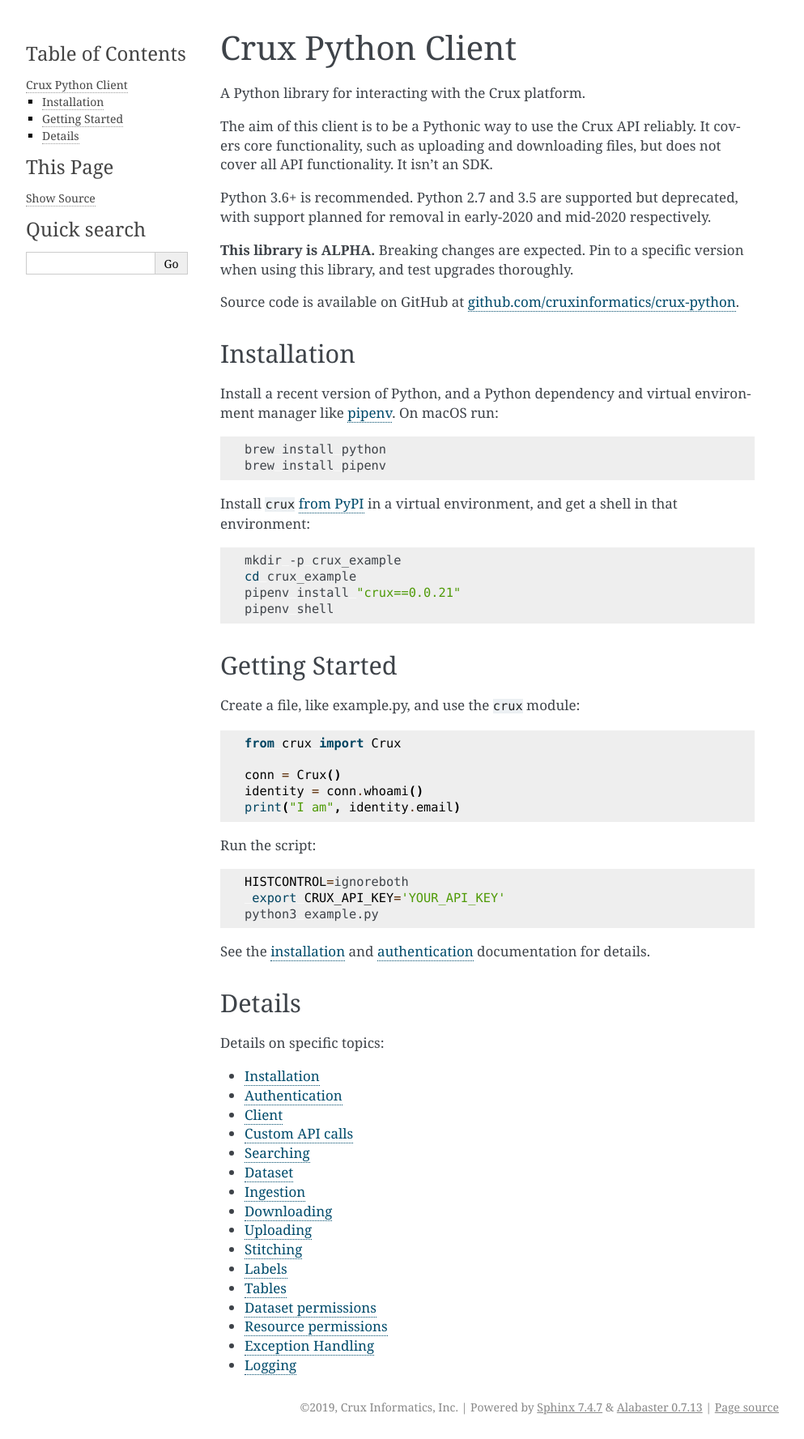
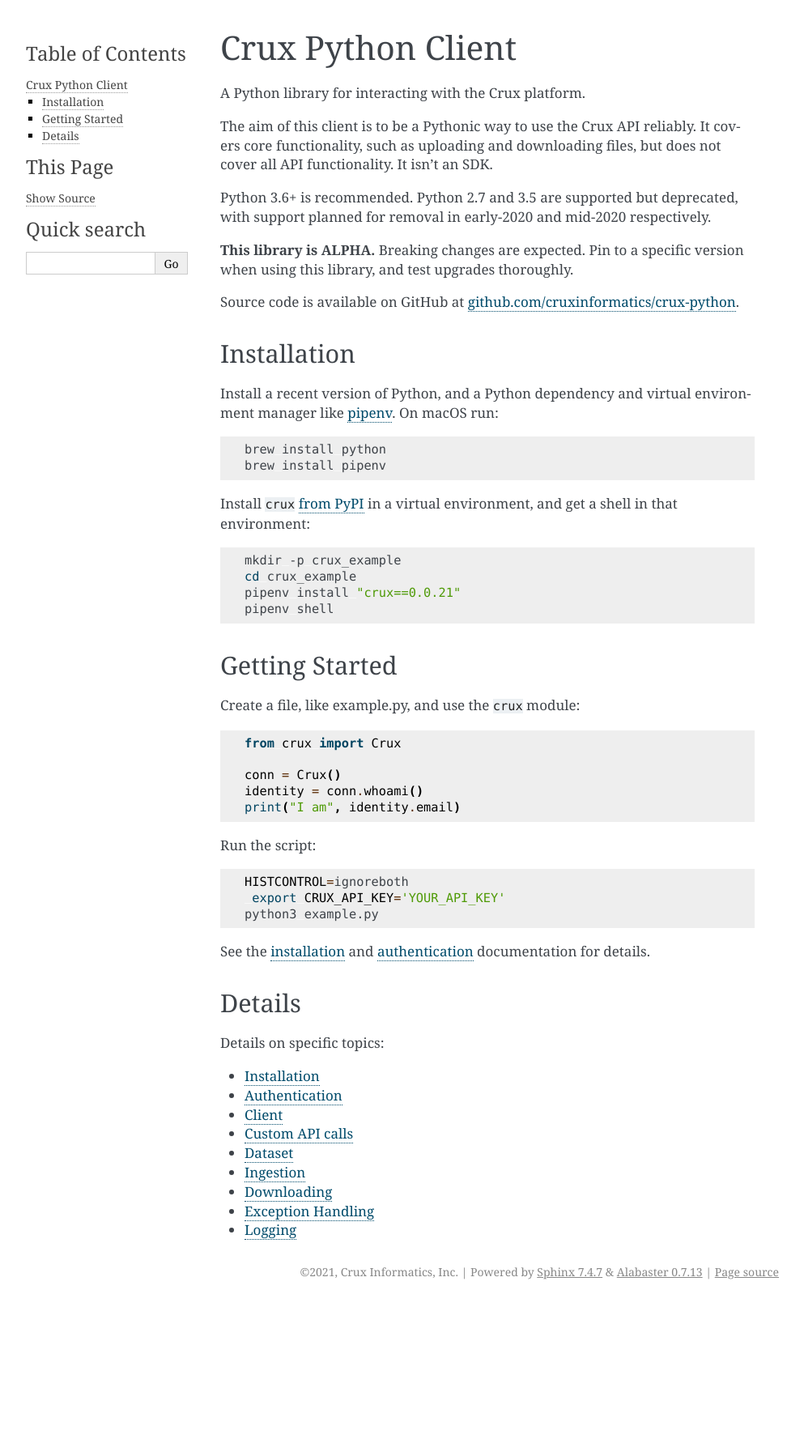
Before and after one commit to cruxinformatics/crux-python, a Sphinx documentation site: the page built from docs/index.md, in a window 1280 px wide. Shown: the whole page at 81% size, without its empty margins (148-1141 px from the left). Built offline with Sphinx 7.4.7, drawn with Linux system fonts in a browser that asks for light colours; pages that are not in the unit, such as notebooks, are missing from menus; after the commit the page ends 1610 px from its top, so only the background shows below that.

Commit message:
client focused docs (#78)
* client focused docs

* document filter

* hide tables.md

Co-authored-by: Stuart Lai <stuartlai@Cruxs-MacBook-Pro.local>

```diff
--- a/docs/conf.py
+++ b/docs/conf.py
@@ -24,7 +24,7 @@
 # -- Project information -----------------------------------------------------
 
 project = u"crux-python"
-copyright = u"2019, Crux Informatics, Inc"
+copyright = u"2021, Crux Informatics, Inc"
 author = u"Crux Informatics, Inc."
 
 # The short X.Y version
--- a/docs/index.md
+++ b/docs/index.md
@@ -56,15 +56,9 @@
 - [Installation](installation.md)
 - [Authentication](authentication.md)
 - [Client](client.md)
-- [Searching](searching.md)
 - [Dataset](dataset.md)
 - [Ingestion](ingestion.md)
 - [Downloading](downloading.md)
-- [Uploading](uploading.md)
-- [Stitching](stitching.md)
-- [Labels](labels.md)
-- [Tables](tables.md)
-- [Resource Permissions](permissions.md)
 - [Exception Handling](exception_handling.md)
 - [Logging](logging.md)
 - [API Reference](modules.rst)
```
Also changed, not shown: docs/ingestion.md (+4 -3 lines), docs/_labels.md (renamed from docs/labels.md), docs/_permissions.md (renamed from docs/permissions.md), docs/_searching.md (renamed from docs/searching.md), docs/_stitching.md (renamed from docs/stitching.md), docs/_tables.md (renamed from docs/tables.md), docs/_uploading.md (renamed from docs/uploading.md).
